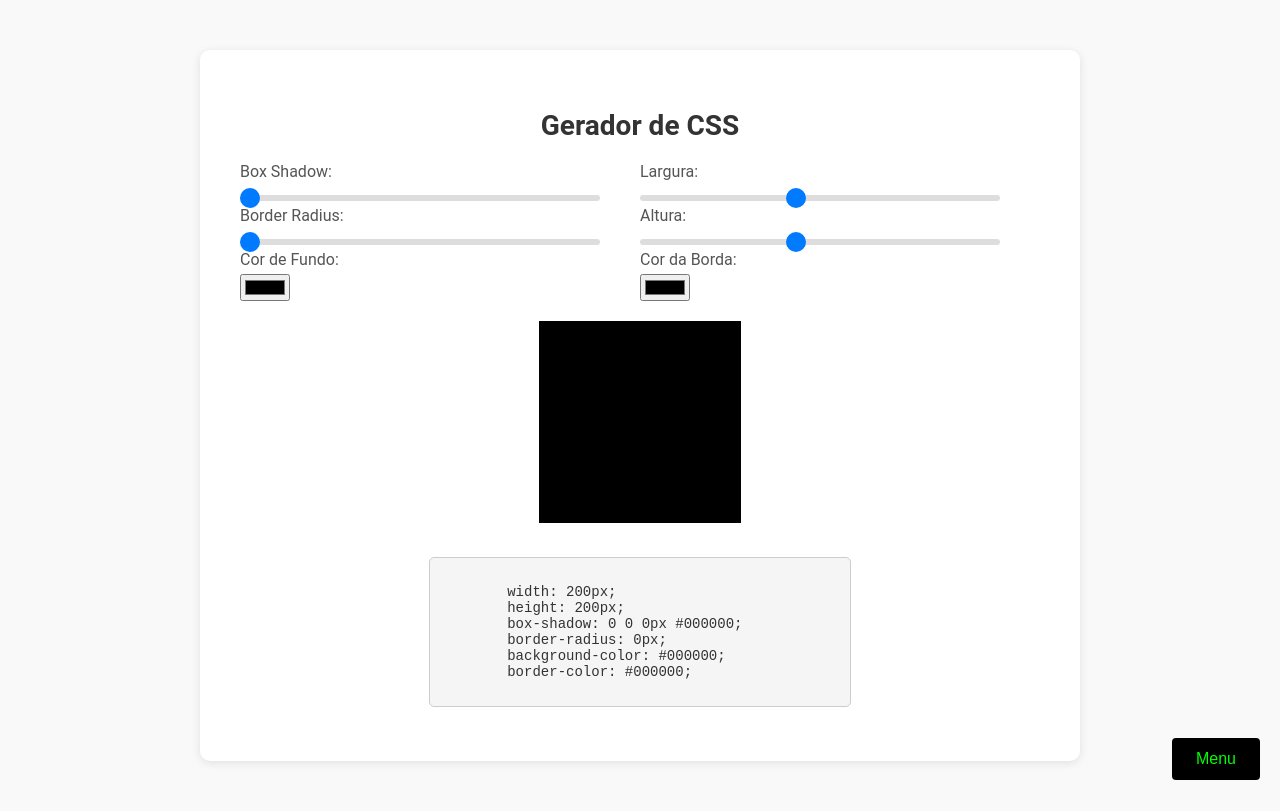
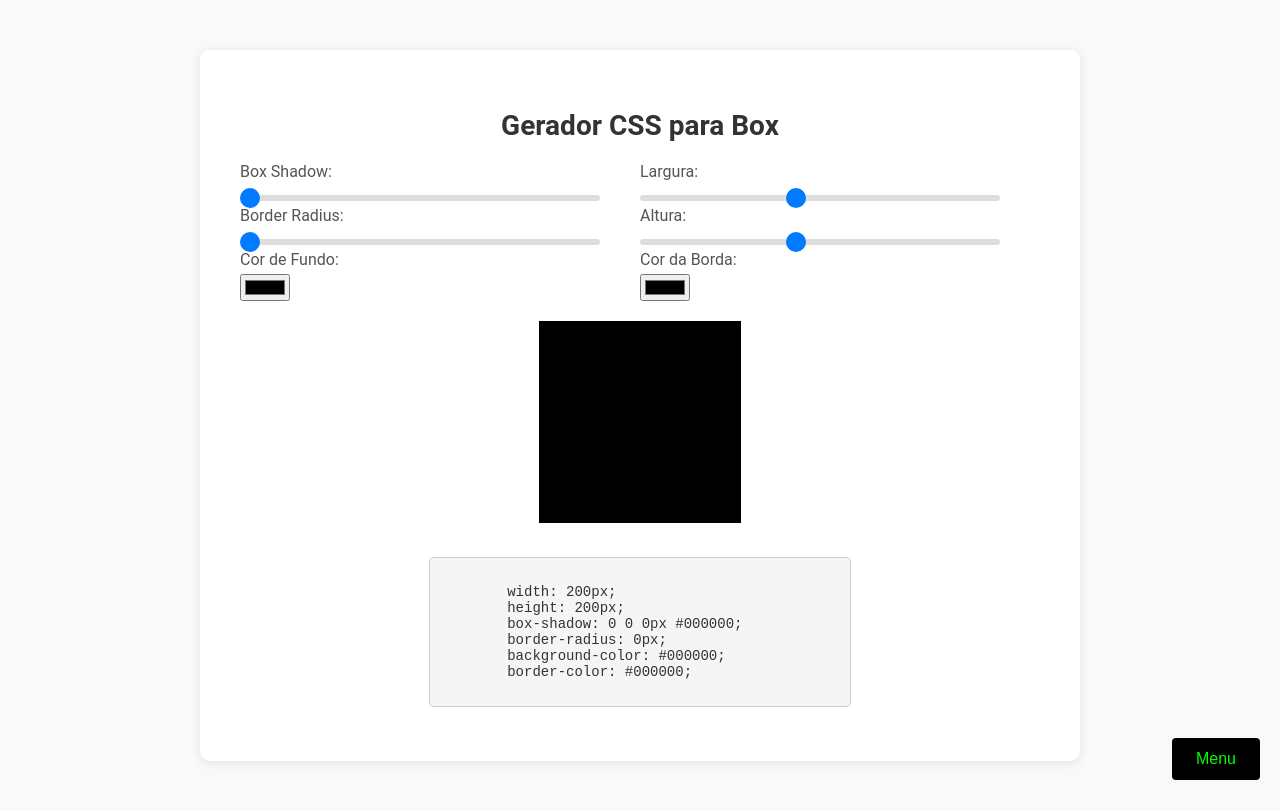
Before and after one commit to gabriel-fstk/trab01-dit, a plain HTML site: page index.html in a window 1280 px wide. Drawn offline with Linux system fonts and the light colour scheme.

Commit message:
fix: update page's title

```diff
--- a/index.html
+++ b/index.html
@@ -10,7 +10,7 @@
 
 <body>
     <div class="container">
-        <h1>Gerador de CSS</h1>
+        <h1>Gerador CSS para Box</h1>
 
         <div class="controls-container">
             <div class="controls">
```
